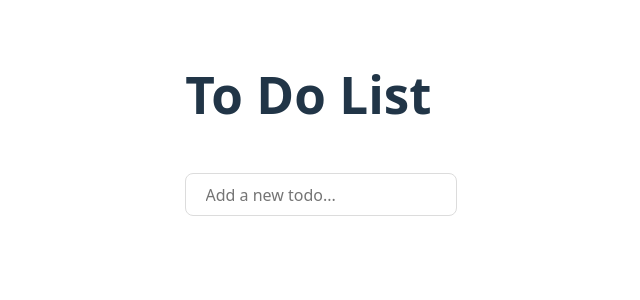
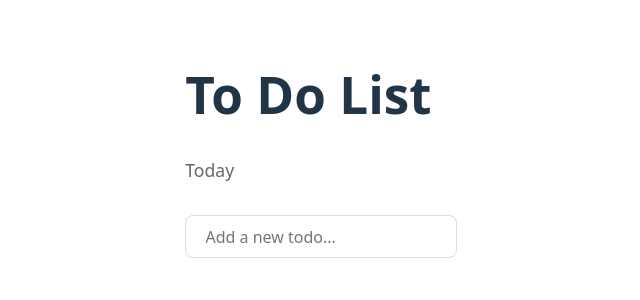
Before and after one commit to misterifan/todos, a React (Vite) app: page / in a window 1280 px wide. Shown: the top 300 px of the page, without its empty margins (319-959 px from the left). Built offline with nearby package versions, Linux system fonts and the light colour scheme.

Commit message:
feat: group todos by date

```diff
--- a/src/App.css
+++ b/src/App.css
@@ -44,6 +44,14 @@
 .todo-app {
   text-align: left;
 
+  .date-subtitle {
+    margin-top: 1.5em;
+    margin-bottom: 0.8em;
+    font-size: 1.1em;
+    color: #666;
+    font-weight: 500;
+  }
+
   ul {
     padding: 0;
   }
--- a/src/App.jsx
+++ b/src/App.jsx
@@ -1,6 +1,7 @@
 import "./App.css";
 import { useState, useEffect, useRef } from "react";
 import { loadTodosFromLocalStorage, addTodoToStorage, updateTodoInStorage, deleteTodoFromStorage } from "./helpers/todoStorage";
+import { groupTodosByDate, formatDateSubtitle } from "./helpers/dateFormatting";
 
 function App() {
   const [todos, setTodos] = useState(() => loadTodosFromLocalStorage());
@@ -44,8 +45,11 @@ function App() {
     <div className="todo-app">
       <h1>To Do List</h1>
 
+      {groupTodosByDate(todos).map(group => (
+        <div key={`${group.date.getFullYear()}-${group.date.getMonth()}-${group.date.getDate()}`}>
+          <h2 className="date-subtitle">{formatDateSubtitle(group.date)}</h2>
           <ul>
-        {todos.map(todo => (
+            {group.todos.map(todo => (
               <li key={todo.id}>
                 <input
                   type="checkbox"
@@ -66,7 +70,6 @@ function App() {
                 </button>
               </li>
             ))}
-
             <li>
               <form onSubmit={e => { e.preventDefault(); addTodo(); }}>
                 <input
@@ -82,8 +85,32 @@ function App() {
                 />
               </form>
             </li>
+          </ul>
+        </div>
+      ))}
 
+      {todos.length === 0 && (
+        <div>
+          <h2 className="date-subtitle">Today</h2>
+          <ul>
+            <li>
+              <form onSubmit={e => { e.preventDefault(); addTodo(); }}>
+                <input
+                  type="text"
+                  ref={inputRef}
+                  value={newTodoTitle}
+                  aria-label="New todo title"
+                  placeholder="Add a new todo..."
+                  onChange={e => setNewTodoTitle(e.target.value)}
+                  onKeyDown={e => {
+                    if (e.key === 'Enter') addTodo();
+                  }}
+                />
+              </form>
+            </li>
           </ul>
+        </div>
+      )}
     </div>
   );
 }
--- /dev/null
+++ b/src/helpers/dateFormatting.js
@@ -0,0 +1,51 @@
+export const formatDateSubtitle = (date) => {
+  const today = new Date();
+  const yesterday = new Date(today);
+  yesterday.setDate(yesterday.getDate() - 1);
+
+  const isToday =
+    date.getDate() === today.getDate() &&
+    date.getMonth() === today.getMonth() &&
+    date.getFullYear() === today.getFullYear();
+
+  const isYesterday =
+    date.getDate() === yesterday.getDate() &&
+    date.getMonth() === yesterday.getMonth() &&
+    date.getFullYear() === yesterday.getFullYear();
+
+  if (isToday) return 'Today';
+  if (isYesterday) return 'Yesterday';
+
+  const days = ['Sunday', 'Monday', 'Tuesday', 'Wednesday', 'Thursday', 'Friday', 'Saturday'];
+  const dayName = days[date.getDay()];
+  const day = date.getDate();
+  const year = date.getFullYear();
+
+  const suffix = (day % 10 === 1 && day !== 11) ? 'st' :
+                 (day % 10 === 2 && day !== 12) ? 'nd' :
+                 (day % 10 === 3 && day !== 13) ? 'rd' : 'th';
+
+  return `${dayName} ${day}${suffix}, ${year}`;
+};
+
+export const getDateKey = (date) => {
+  const d = new Date(date);
+  return `${d.getFullYear()}-${d.getMonth()}-${d.getDate()}`;
+};
+
+export const groupTodosByDate = (todos) => {
+  const grouped = {};
+
+  todos.forEach(todo => {
+    const date = new Date(todo.date);
+    const key = getDateKey(date);
+
+    if (!grouped[key]) {
+      grouped[key] = { date, todos: [] };
+    }
+    grouped[key].todos.push(todo);
+  });
+
+  // Sort by date descending (newest first)
+  return Object.values(grouped).sort((a, b) => b.date - a.date);
+};
--- a/src/helpers/todoStorage.js
+++ b/src/helpers/todoStorage.js
@@ -19,7 +19,8 @@ export const loadTodosFromLocalStorage = () => {
 };
 
 export const addTodoToStorage = (todos, newTodo) => {
-  const updatedTodos = [...todos, newTodo];
+  const todoWithDate = { ...newTodo, date: new Date().toISOString() };
+  const updatedTodos = [...todos, todoWithDate];
   saveTodosToLocalStorage(updatedTodos);
   return updatedTodos;
 };
```
Lines whose indentation alone changed are shown as unchanged.
